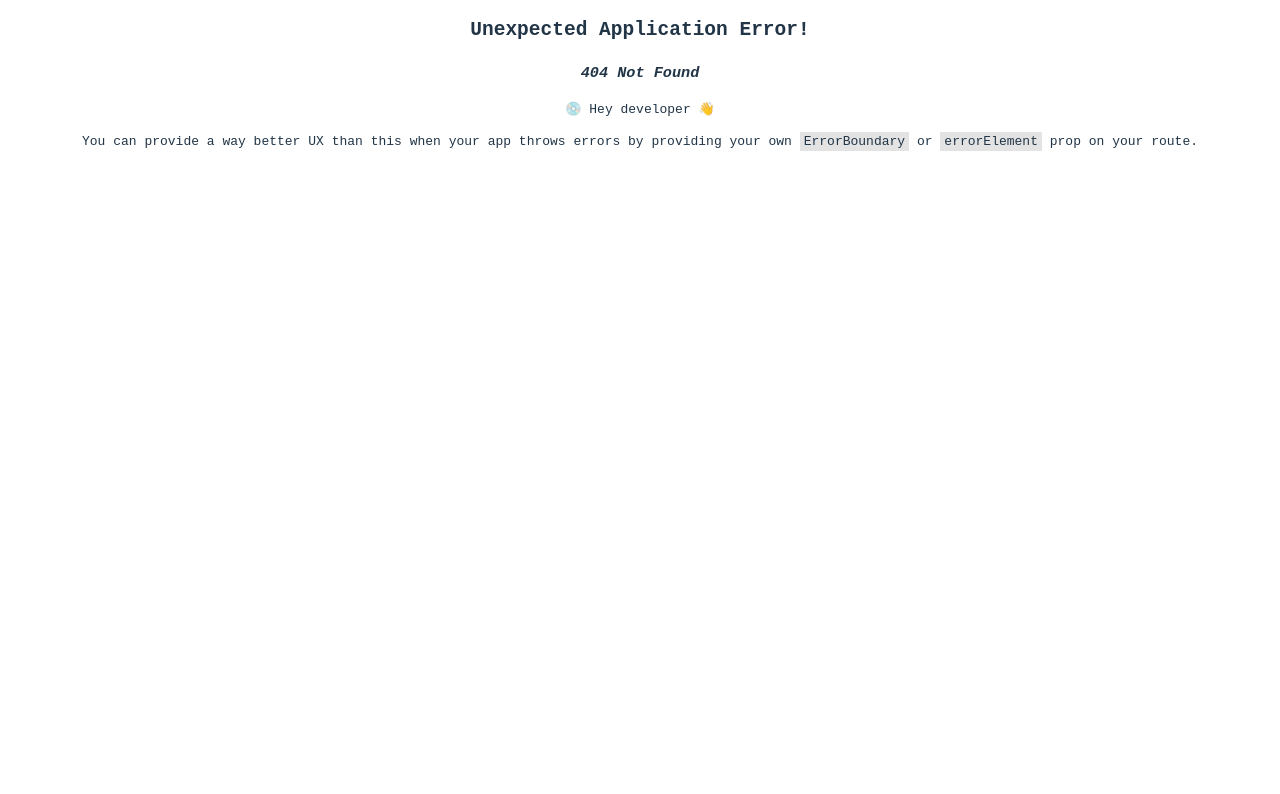
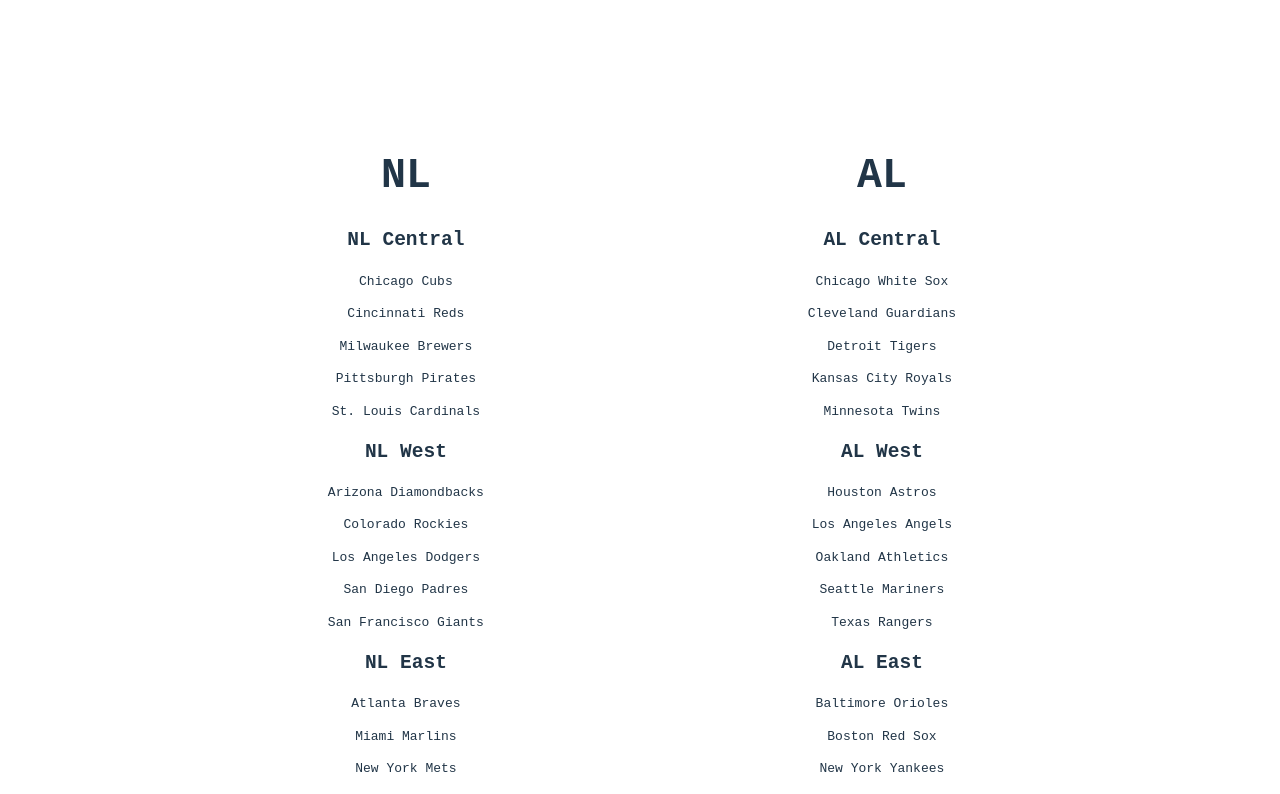
Before and after one commit to zackvalavanis/statDiamond, a React (Vite) app in the folder stat-diamond-frontend/: page /teams in a window 1280 px wide. Before the commit this address had no page. Shown: the top 794 px of the page. Built offline with nearby package versions, Linux system fonts and the light colour scheme.

Commit message:
adding team page and teams pages

```diff
--- a/stat-diamond-frontend/src/Screens/Header/Header.tsx
+++ b/stat-diamond-frontend/src/Screens/Header/Header.tsx
@@ -15,6 +15,7 @@
           <Link to='/'>Home</Link>
           <Link to='/'>Stats</Link>
           <Link to='/player'>Players</Link>
+          <Link to='/teams'>Teams</Link>
           {user && (<Link to='/profile'>Profile</Link>)}
         </div>
       </header>
--- a/stat-diamond-frontend/src/Screens/PlayerPage/PlayerModal.tsx
+++ b/stat-diamond-frontend/src/Screens/PlayerPage/PlayerModal.tsx
@@ -3,7 +3,7 @@
 
 
 export function PlayerModal({ show, onClose, player }: PlayerModalProps) {
-  const { token } = useAuth()
+  const { token, user } = useAuth()
 
   const handleFollowPlayer = async () => {
     try {
@@ -40,7 +40,7 @@
       <p>Team: {player.Team}</p>
       <p>Age: {player.Age}</p>
       <p>AVG: {player.AVG}</p>
-      <button onClick={handleFollowPlayer}>Follow Player</button>
+      {user && <button onClick={handleFollowPlayer}>Follow Player</button>}
       <button onClick={onClose}>Close Player Modal</button>
     </div>
   )
--- a/stat-diamond-frontend/src/Screens/PlayerPage/PlayerPage.css
+++ b/stat-diamond-frontend/src/Screens/PlayerPage/PlayersPage.css
@@ -1,6 +1,7 @@
 table {
-  width: 100%;
-  height: 200px;
+  margin: 0 auto;
+  width: 80%;
+  height: auto;
   border-collapse: collapse;
   table-layout: fixed;
 }
--- a/stat-diamond-frontend/src/Screens/PlayerPage/PlayerPage.tsx
+++ b/stat-diamond-frontend/src/Screens/PlayerPage/PlayersPage.tsx
@@ -1,11 +1,11 @@
-import './PlayerPage.css'
+import './PlayersPage.css'
 import { PlayerModal } from './PlayerModal'
 import { useState, useEffect } from 'react'
 import type { Player } from '../../types/types'
 
 
 
-export function PlayerPage() {
+export function PlayersPage() {
   const [players, setPlayers] = useState<Player[]>([])
   const [isModalShowing, setIsModalShowing] = useState(false)
   const teams = [
--- /dev/null
+++ b/stat-diamond-frontend/src/Screens/TeamPages/Teams.css
@@ -0,0 +1,16 @@
+.leagues-container {
+  display: flex;
+  flex-direction: row;
+  justify-content: center;
+  gap: 25%;
+}
+
+
+.division-container p {
+  cursor: pointer;
+}
+
+.division-container p:hover {
+  background-color: rgb(97, 94, 94);
+  border-radius: 20px;
+}
--- /dev/null
+++ b/stat-diamond-frontend/src/Screens/TeamPages/Teams.tsx
@@ -0,0 +1,64 @@
+import './Teams.css'
+import { Link } from 'react-router-dom'
+
+
+export function Teams() {
+
+
+
+  const handleTeamRouting = () => {
+
+  }
+
+  return (
+    <div className='leagues-container'>
+      <div className='division-container'>
+        <h1>NL</h1>
+        <h2>NL Central</h2>
+        <p><Link to='teams/cubs'></Link>Chicago Cubs</p>
+        <p>Cincinnati Reds</p>
+        <p>Milwaukee Brewers</p>
+        <p>Pittsburgh Pirates</p>
+        <p>St. Louis Cardinals</p>
+
+        <h2>NL West</h2>
+        <p>Arizona Diamondbacks</p>
+        <p>Colorado Rockies</p>
+        <p>Los Angeles Dodgers</p>
+        <p>San Diego Padres</p>
+        <p>San Francisco Giants</p>
+
+        <h2>NL East</h2>
+        <p>Atlanta Braves</p>
+        <p>Miami Marlins</p>
+        <p>New York Mets</p>
+        <p>Philadelphia Phillies</p>
+        <p>Washington Nationals</p>
+      </div>
+
+      <div className='division-container'>
+        <h1>AL</h1>
+        <h2>AL Central</h2>
+        <p>Chicago White Sox</p>
+        <p>Cleveland Guardians</p>
+        <p>Detroit Tigers</p>
+        <p>Kansas City Royals</p>
+        <p>Minnesota Twins</p>
+
+        <h2>AL West</h2>
+        <p>Houston Astros</p>
+        <p>Los Angeles Angels</p>
+        <p>Oakland Athletics</p>
+        <p>Seattle Mariners</p>
+        <p>Texas Rangers</p>
+
+        <h2>AL East</h2>
+        <p>Baltimore Orioles</p>
+        <p>Boston Red Sox</p>
+        <p>New York Yankees</p>
+        <p>Tampa Bay Rays</p>
+        <p>Toronto Blue Jays</p>
+      </div>
+    </div>
+  )
+}
```
Also changed, not shown: stat-diamond-frontend/src/App.tsx (+5 -3 lines), stat-diamond-frontend/src/Screens/TeamPages/TeamDetails.tsx (added, +14 -0 lines), stat-diamond-frontend/src/Screens/TeamPages/TeamDetails.css (added).
